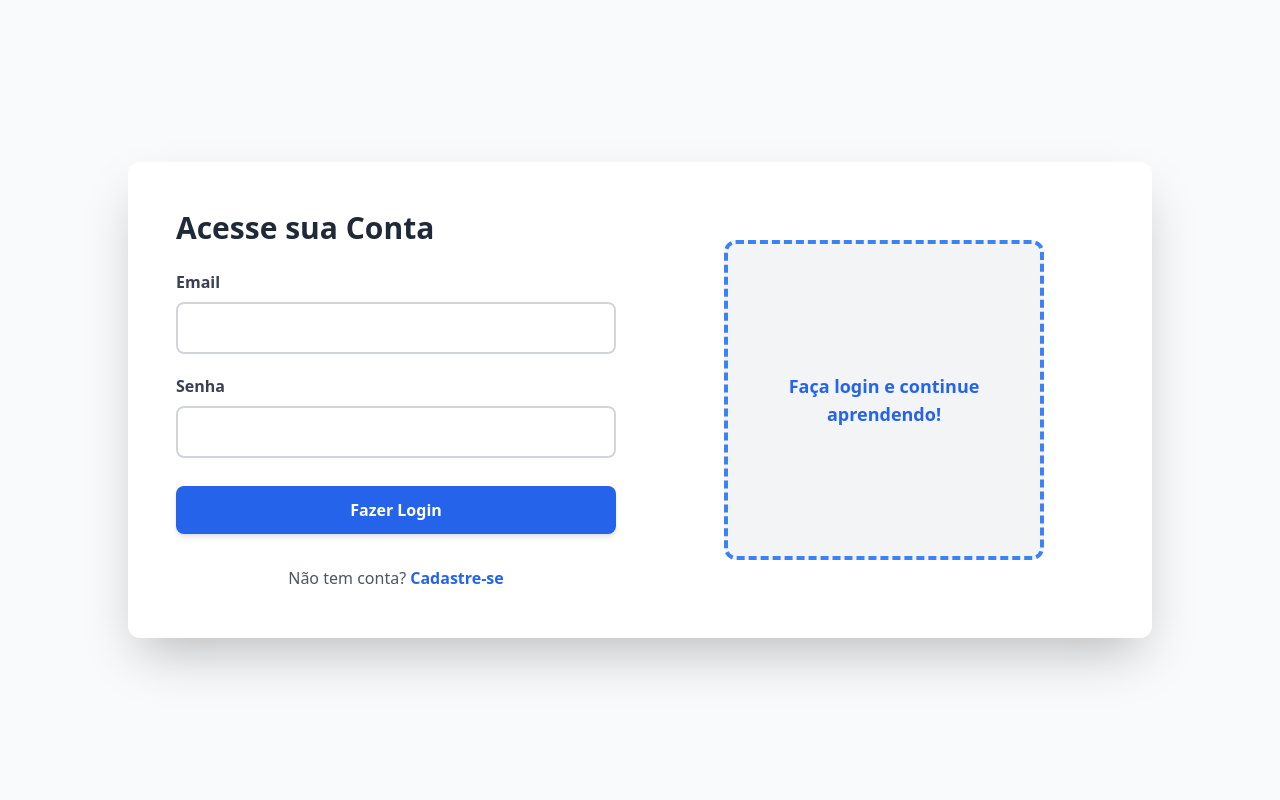
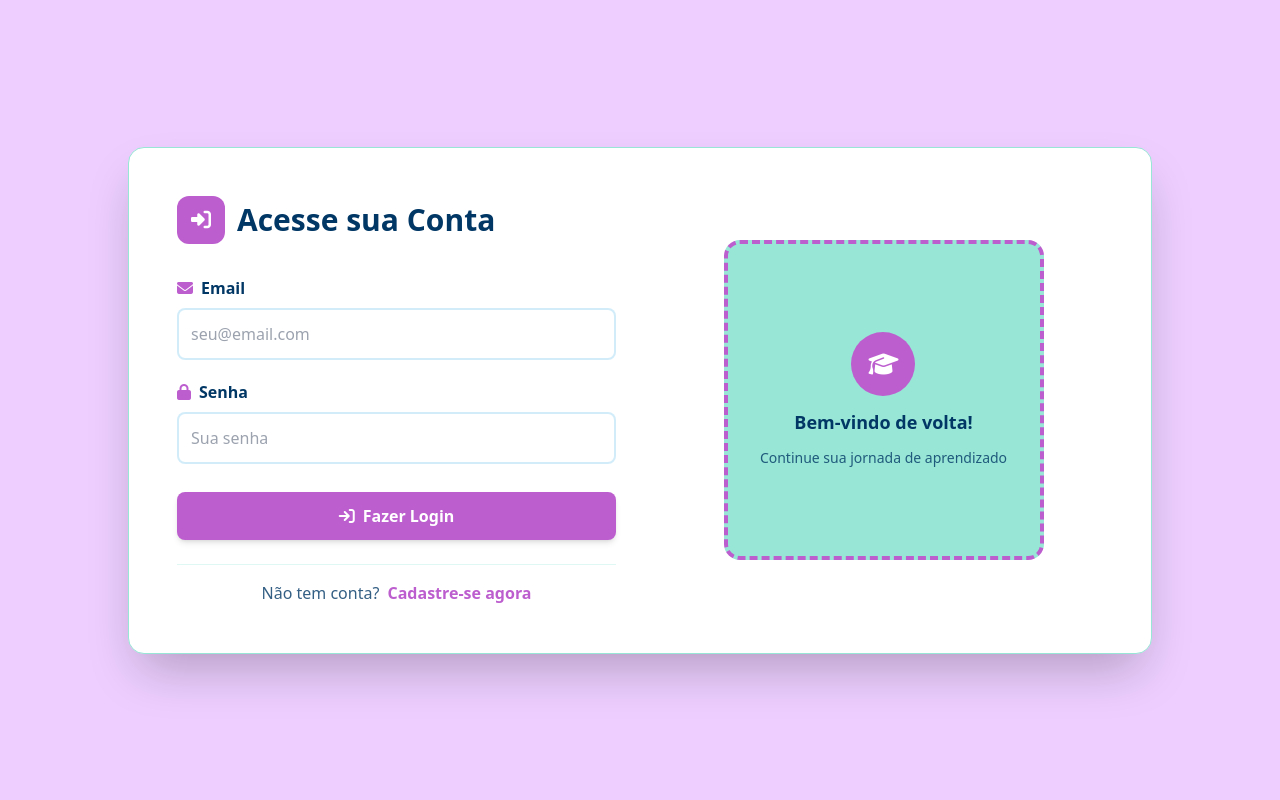
Before and after one commit to Richard15151/LevelUp, a Flask app: page /login in a window 1280 px wide. Run offline with Flask 3, Linux system fonts and the light colour scheme; parts of the project's set-up code (start-up, migrations or seed data) failed here and were passed over; some libraries are stand-ins or nearby versions.

Commit message:
Update login.html

```diff
--- a/templates/login.html
+++ b/templates/login.html
@@ -6,19 +6,38 @@
     <title>Login - Level Up</title>
     <script src="https://cdn.tailwindcss.com"></script>
     <link rel="stylesheet" href="https://cdnjs.cloudflare.com/ajax/libs/font-awesome/6.4.0/css/all.min.css">
-
+    <script>
+        tailwind.config = {
+            theme: {
+                extend: {
+                    colors: {
+                        'fundo-claro': '#edceff',
+                        'texto-escuro': '#013765',
+                        'verde-claro': '#98e6d6',
+                        'roxo-cta': '#bd5ecf',
+                        'azul-metodo': '#6cc4ea',
+                    }
+                }
+            }
+        }
+    </script>
 </head>
 
-<body class="bg-gray-50 flex items-center justify-center min-h-screen p-5">
+<body class="bg-fundo-claro flex items-center justify-center min-h-screen p-5">
 
-    <div class="flex flex-col md:flex-row gap-8 md:gap-12 max-w-5xl w-full bg-white p-8 md:p-12 rounded-xl shadow-2xl items-center">
+    <div class="flex flex-col md:flex-row gap-8 md:gap-12 max-w-5xl w-full bg-white p-8 md:p-12 rounded-2xl shadow-2xl items-center border border-verde-claro">
 
         <div class="form-side flex-1 flex flex-col gap-6 w-full order-1 md:order-1">
 
-            <h1 class="text-3xl font-bold text-gray-800">Acesse sua Conta</h1>
+            <div class="flex items-center gap-3 mb-2">
+                <div class="w-12 h-12 bg-roxo-cta rounded-xl flex items-center justify-center">
+                    <i class="fas fa-sign-in-alt text-white text-xl"></i>
+                </div>
+                <h1 class="text-3xl font-bold text-texto-escuro">Acesse sua Conta</h1>
+            </div>
 
             {% if erro %}
-                <div class="bg-red-100 border border-red-400 text-red-700 px-4 py-3 rounded relative" role="alert">
+                <div class="bg-red-100 border border-red-400 text-red-700 px-4 py-3 rounded-xl relative" role="alert">
                     <span class="block sm:inline">{{ erro }}</span>
                 </div>
             {% endif %}
@@ -26,34 +45,48 @@
             <form method="POST" action="{{ url_for('login') }}" class="flex flex-col gap-5">
 
                 <div>
-                    <label for="email" class="block text-gray-700 font-semibold mb-2">Email</label>
+                    <label for="email" class="block text-texto-escuro font-semibold mb-2">
+                        <i class="fas fa-envelope text-roxo-cta mr-2"></i>Email
+                    </label>
                     <input type="email" id="email" name="email" required
-                           class="w-full p-3 border-2 border-gray-300 rounded-lg text-base focus:outline-none focus:border-blue-500 transition duration-200"
-                           value="{{ request.form['email'] if request.method == 'POST' else '' }}">
+                           class="w-full p-3 border-2 border-azul-metodo/30 rounded-lg text-base focus:outline-none focus:border-roxo-cta focus:ring-2 focus:ring-roxo-cta/20 transition duration-200"
+                           value="{{ request.form['email'] if request.method == 'POST' else '' }}"
+                           placeholder="seu@email.com">
                 </div>
 
                 <div>
-                    <label for="senha" class="block text-gray-700 font-semibold mb-2">Senha</label>
+                    <label for="senha" class="block text-texto-escuro font-semibold mb-2">
+                        <i class="fas fa-lock text-roxo-cta mr-2"></i>Senha
+                    </label>
                     <input type="password" id="senha" name="senha" required
-                           class="w-full p-3 border-2 border-gray-300 rounded-lg text-base focus:outline-none focus:border-blue-500 transition duration-200">
+                           class="w-full p-3 border-2 border-azul-metodo/30 rounded-lg text-base focus:outline-none focus:border-roxo-cta focus:ring-2 focus:ring-roxo-cta/20 transition duration-200"
+                           placeholder="Sua senha">
                 </div>
 
-                <button type="submit" class="w-full bg-blue-600 hover:bg-blue-700 text-white font-bold py-3 px-4 rounded-lg focus:outline-none focus:shadow-outline transition duration-200 shadow-md mt-2">
-                    Fazer Login
+                <button type="submit" class="w-full bg-roxo-cta hover:bg-texto-escuro text-white font-bold py-3 px-4 rounded-lg focus:outline-none focus:shadow-outline transition duration-200 shadow-md hover:shadow-lg transform hover:scale-105 mt-2">
+                    <i class="fas fa-arrow-right-to-bracket mr-2"></i>Fazer Login
                 </button>
             </form>
 
-            <p class="text-center text-gray-600 pt-2">
-                Não tem conta?
-                <a href="{{ url_for('cadastro') }}" class="text-blue-600 hover:text-blue-800 font-bold transition duration-200">
-                    Cadastre-se
-                </a>
-            </p>
+            <div class="text-center pt-4 border-t border-verde-claro/30">
+                <p class="text-texto-escuro/80">
+                    Não tem conta?
+                    <a href="{{ url_for('cadastro') }}" class="text-roxo-cta hover:text-texto-escuro font-bold transition duration-200 ml-1">
+                        Cadastre-se agora
+                    </a>
+                </p>
+            </div>
         </div>
 
         <div class="image-side flex-1 flex justify-center items-center order-2 md:order-2">
-            <div class="w-64 h-64 md:w-80 md:h-80 bg-gray-100 border-4 border-dashed border-blue-500 rounded-xl flex items-center justify-center text-blue-600 font-semibold text-center p-5">
-                <p class="text-lg">Faça login e continue aprendendo!</p>
+            <div class="w-64 h-64 md:w-80 md:h-80 bg-verde-claro border-4 border-dashed border-roxo-cta rounded-2xl flex items-center justify-center text-texto-escuro font-semibold text-center p-6 transform hover:scale-105 transition duration-300">
+                <div class="space-y-3">
+                    <div class="w-16 h-16 mx-auto bg-roxo-cta rounded-full flex items-center justify-center">
+                        <i class="fas fa-graduation-cap text-white text-2xl"></i>
+                    </div>
+                    <p class="text-lg font-bold">Bem-vindo de volta!</p>
+                    <p class="text-sm font-normal text-texto-escuro/80">Continue sua jornada de aprendizado</p>
+                </div>
             </div>
         </div>
     </div>
```
